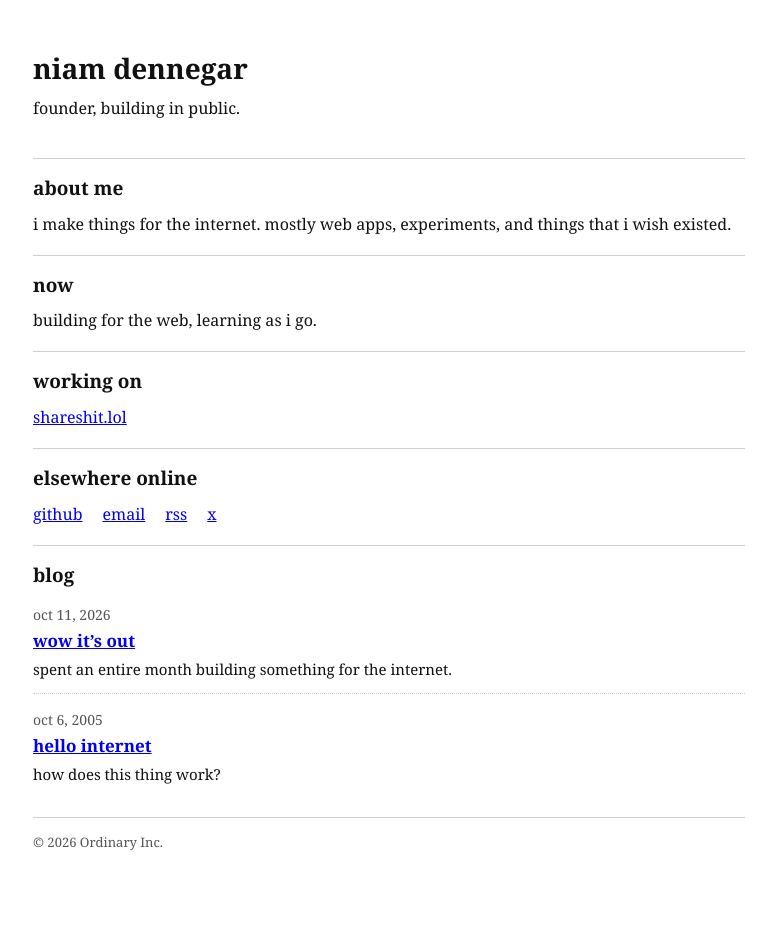
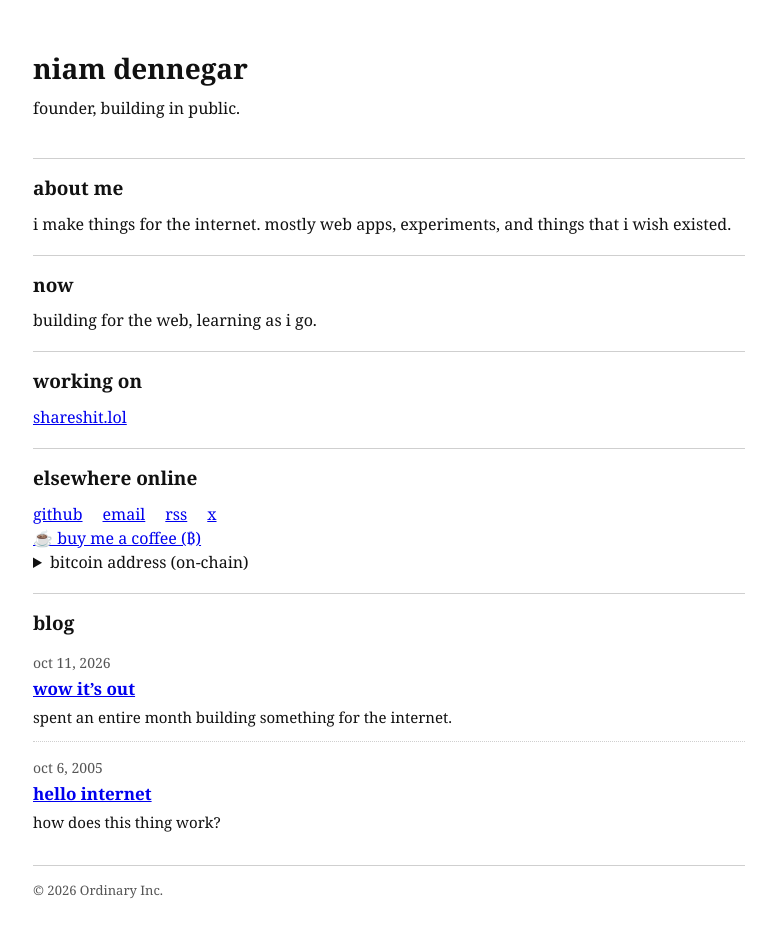
Before and after one commit to iamniam/niam.gg, a Jekyll site: the page built from index.html, in a window 1280 px wide. Shown: the whole page, without its empty margins (251-1027 px from the left). Built offline with Jekyll 4.4.1, drawn with Linux system fonts in a browser that asks for light colours; before the commit the page ends 900 px from its top, so only the background shows below that.

Commit message:
Add on-chain Bitcoin coffee tip link to homepage

```diff
--- a/index.html
+++ b/index.html
@@ -41,6 +41,13 @@ description: "niam dennegar's personal homepage. building in public."
       <a href="{{ profile.x | escape }}" rel="me noopener noreferrer">x</a>
       {% endif %}
     </div>
+    <div class="tip">
+      <a href="bitcoin:bc1q9jhu7wkcmg59kt56ulrxgstpzkm6np6ae3enue">☕ buy me a coffee (₿)</a>
+      <details class="tip-address-details">
+        <summary>bitcoin address (on-chain)</summary>
+        <code class="tip-address">bc1q9jhu7wkcmg59kt56ulrxgstpzkm6np6ae3enue</code>
+      </details>
+    </div>
   </section>
 
   <section class="section" id="notes">
```
